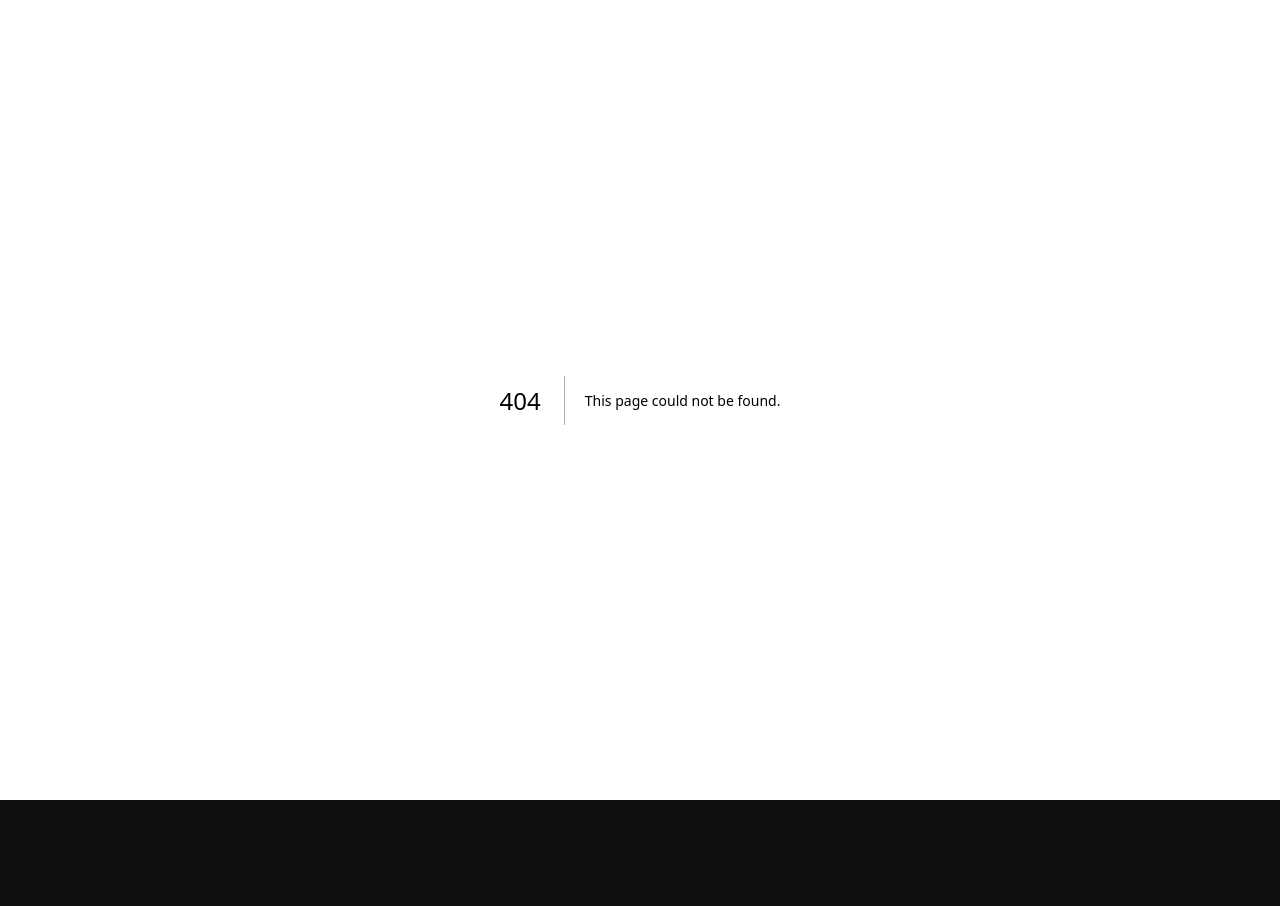
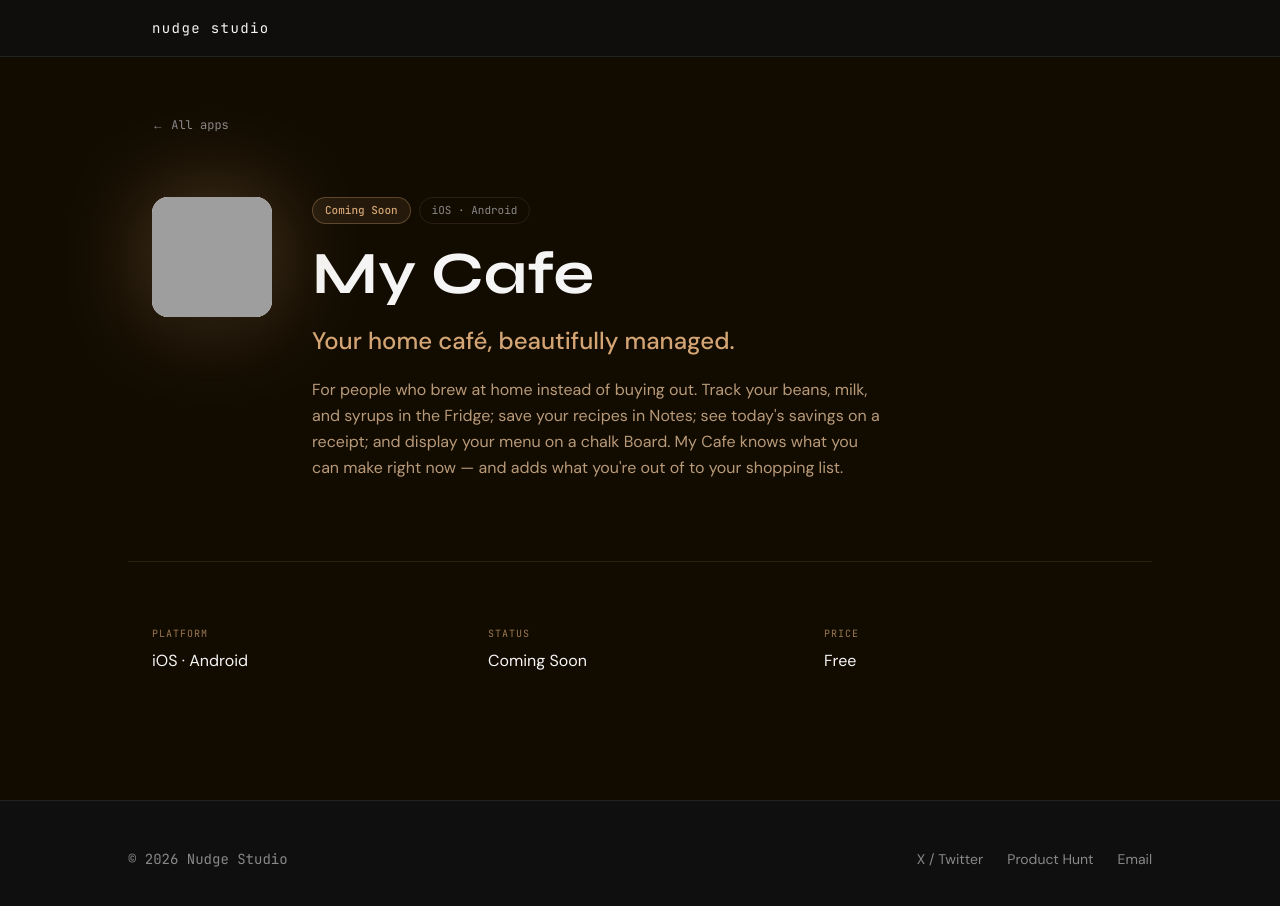
Before and after one commit to seonglea/nudge-studio, a Next.js app: page /apps/mycafe in a window 1280 px wide. Before the commit this address had no page. Shown: the top 906 px of the page. Before the commit the page ends 800 px from the top, so only its background shows below. Built offline with nearby package versions, Linux system fonts and the light colour scheme; grey boxes are pictures that could not be loaded.

Commit message:
Add My Cafe app (home cafe inventory & recipe diary)
Co-Authored-By: Claude Sonnet 4.6 <noreply@anthropic.com>

```diff
--- /dev/null
+++ b/app/apps/mycafe/page.tsx
@@ -0,0 +1,148 @@
+import Nav from "@/components/Nav";
+import Footer from "@/components/Footer";
+import Link from "next/link";
+import Image from "next/image";
+import type { Metadata } from "next";
+
+export const metadata: Metadata = {
+  title: "My Cafe — Nudge Studio",
+  description: "Your home café, beautifully managed.",
+};
+
+const BG = "#120B00";
+const ACCENT = "#D4A574";
+
+export default function MyCafePage() {
+  return (
+    <>
+      <Nav />
+
+      <main style={{ backgroundColor: BG, minHeight: "100vh" }} className="pt-14">
+
+        {/* Hero */}
+        <section className="max-w-5xl mx-auto px-6 pt-14 pb-20">
+
+          {/* Back link */}
+          <Link
+            href="/"
+            className="inline-flex items-center gap-2 text-xs text-[#888888] hover:text-[#F5F5F5] transition-colors mb-16"
+            style={{ fontFamily: "var(--font-jetbrains-mono)" }}
+          >
+            ← All apps
+          </Link>
+
+          <div className="flex flex-col sm:flex-row gap-10 sm:items-start">
+
+            {/* Icon + glow */}
+            <div className="flex-shrink-0 relative">
+              <div
+                className="absolute inset-0 rounded-3xl blur-2xl opacity-30 scale-110"
+                style={{ backgroundColor: ACCENT }}
+              />
+              <div className="relative w-[120px] h-[120px] rounded-2xl overflow-hidden shadow-2xl"
+                style={{ backgroundColor: "#FAF6F0" }}>
+                <Image
+                  src="/icons/mycafe.png"
+                  alt="My Cafe icon"
+                  width={120}
+                  height={120}
+                  className="w-full h-full object-cover"
+                  priority
+                />
+              </div>
+            </div>
+
+            {/* Text */}
+            <div className="flex flex-col gap-5">
+
+              {/* Badges */}
+              <div className="flex items-center gap-2 flex-wrap">
+                <span
+                  className="text-[11px] px-3 py-1 rounded-full border font-medium"
+                  style={{
+                    fontFamily: "var(--font-jetbrains-mono)",
+                    color: ACCENT,
+                    borderColor: `${ACCENT}50`,
+                    backgroundColor: `${ACCENT}18`,
+                  }}
+                >
+                  Coming Soon
+                </span>
+                <span
+                  className="text-[11px] px-3 py-1 rounded-full border border-[#2a1f10] text-[#888888]"
+                  style={{ fontFamily: "var(--font-jetbrains-mono)" }}
+                >
+                  iOS · Android
+                </span>
+              </div>
+
+              <h1
+                className="text-5xl sm:text-6xl font-bold text-[#F5F5F5] leading-none"
+                style={{ fontFamily: "var(--font-syne)" }}
+              >
+                My Cafe
+              </h1>
+
+              <p
+                className="text-xl sm:text-2xl font-medium leading-snug"
+                style={{ color: ACCENT, fontFamily: "var(--font-dm-sans)" }}
+              >
+                Your home café, beautifully managed.
+              </p>
+
+              <p
+                className="text-base leading-relaxed max-w-xl"
+                style={{ color: "#b89a78", fontFamily: "var(--font-dm-sans)" }}
+              >
+                For people who brew at home instead of buying out. Track your
+                beans, milk, and syrups in the Fridge; save your recipes in
+                Notes; see today&apos;s savings on a receipt; and display your
+                menu on a chalk Board. My Cafe knows what you can make right
+                now — and adds what you&apos;re out of to your shopping list.
+              </p>
+            </div>
+          </div>
+        </section>
+
+        {/* Divider */}
+        <div
+          className="max-w-5xl mx-auto px-6"
+          style={{ borderTop: `1px solid ${ACCENT}22` }}
+        />
+
+        {/* Details */}
+        <section className="max-w-5xl mx-auto px-6 py-16">
+          <div className="grid grid-cols-3 gap-8">
+            {[
+              { label: "Platform", value: "iOS · Android" },
+              { label: "Status", value: "Coming Soon" },
+              { label: "Price", value: "Free" },
+            ].map(({ label, value }) => (
+              <div key={label} className="flex flex-col gap-2">
+                <span
+                  className="text-[10px] uppercase tracking-widest"
+                  style={{
+                    fontFamily: "var(--font-jetbrains-mono)",
+                    color: ACCENT,
+                    opacity: 0.7,
+                  }}
+                >
+                  {label}
+                </span>
+                <span
+                  className="text-base text-[#F5F5F5]"
+                  style={{ fontFamily: "var(--font-dm-sans)" }}
+                >
+                  {value}
+                </span>
+              </div>
+            ))}
+          </div>
+        </section>
+
+      </main>
+
+      <Footer />
+    </>
+  );
+}
--- a/app/page.tsx
+++ b/app/page.tsx
@@ -64,6 +64,15 @@ const apps = [
     href: "/apps/statuskeep",
     isLaunched: true,
   },
+  {
+    iconSrc: "/icons/mycafe.png",
+    name: "My Cafe",
+    tagline: "Your home café, beautifully managed.",
+    description:
+      "Track ingredients, save recipes, and see how much you save vs. café prices. Your home café diary.",
+    accentColor: "#D4A574",
+    href: "/apps/mycafe",
+  },
 ];
 
 export default function Home() {
```
Also changed, not shown: 1 other file (tests, documents, lock files or other folders).
